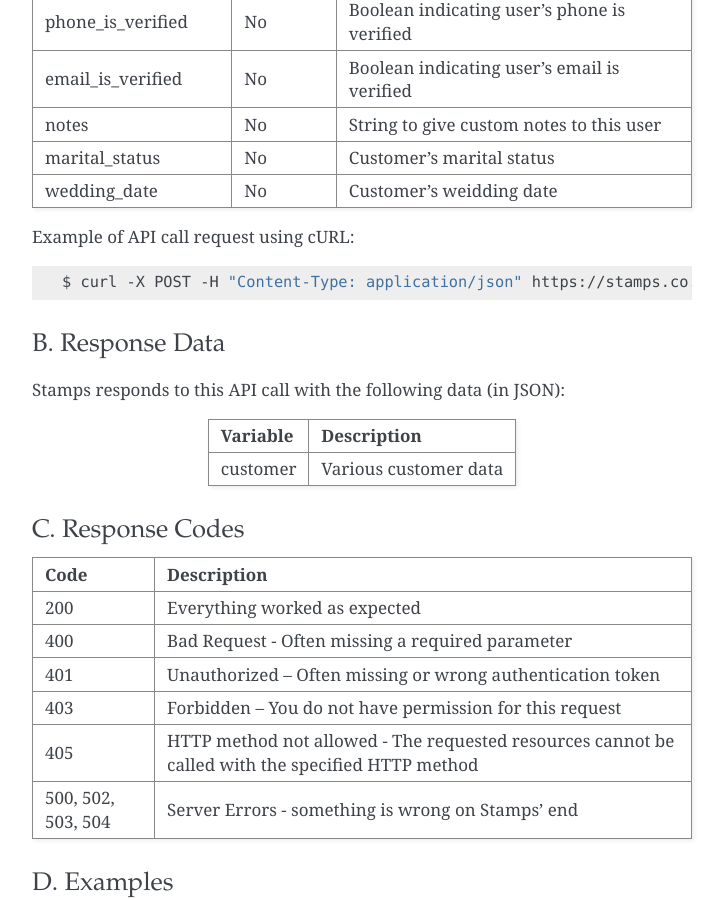
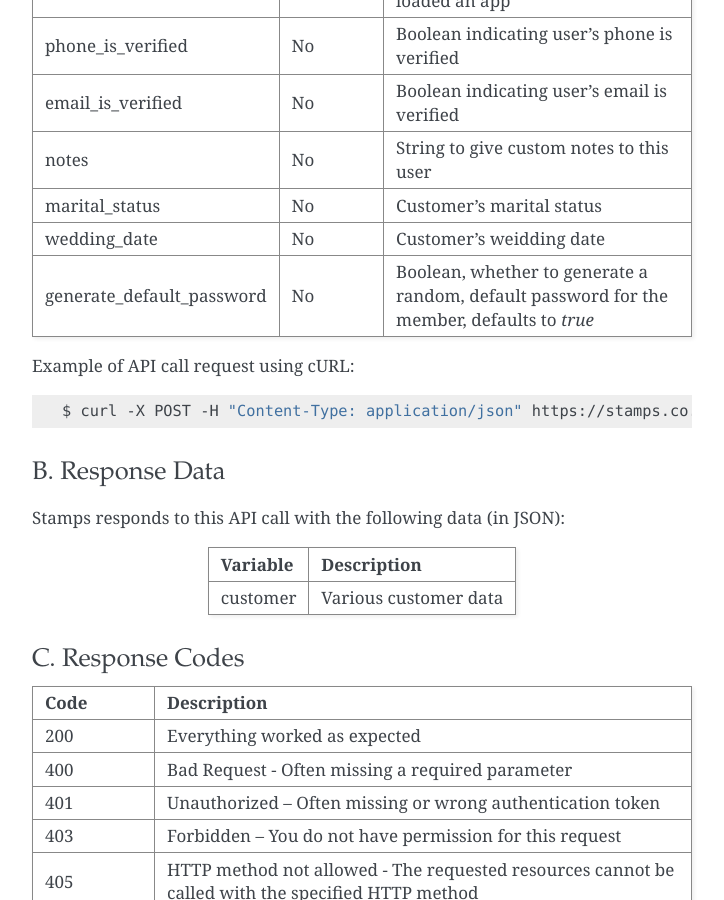
Before and after one commit to ui/stamps-api-docs, a Sphinx documentation site: the page built from source/customer_api.rst, in a window 1280 px wide and 900 px high, scrolled down 9350 px. Shown: the whole window, without its empty margins (388-1112 px from the left). Built offline with Sphinx 7.4.7, drawn with Linux system fonts in a browser that asks for light colours.

Commit message:
Add generate default password on change member info (#149)

```diff
--- a/source/customer_api.rst
+++ b/source/customer_api.rst
@@ -443,28 +443,29 @@ A. Request
 You can use this API to update your customer's profile through Point of Sales
 or other websites.
 
-==================== =========== =========================
-Parameter            Required    Description
-==================== =========== =========================
-user                 Yes         Customer's integer primary key or Card number
-token                Yes         Authentication string
-merchant             Yes         Integer indicating merchant ID
-name                 Yes         Customer's name
-birthday             No          Customer's birthday (with format YYYY-MM-DD)
-gender               No          Customer's gender ("male" or "female")
-email                No          Customer's email
-mobile number        No          Customer's phone number
-address              No          Customer's address
-district             No          Customer's address district ID
-postal_code          No          Customer's postal code
-extra_data           No          Extra data related to customer
-has_downloaded_app   No          Boolean indicating user has downloaded an app
-phone_is_verified    No          Boolean indicating user's phone is verified
-email_is_verified    No          Boolean indicating user's email is verified
-notes                No          String to give custom notes to this user
-marital_status       No          Customer's marital status
-wedding_date         No          Customer's weidding date
-==================== =========== =========================
+============================ =========== =========================
+Parameter                    Required    Description
+============================ =========== =========================
+user                         Yes         Customer's integer primary key or Card number
+token                        Yes         Authentication string
+merchant                     Yes         Integer indicating merchant ID
+name                         Yes         Customer's name
+birthday                     No          Customer's birthday (with format YYYY-MM-DD)
+gender                       No          Customer's gender ("male" or "female")
+email                        No          Customer's email
+mobile number                No          Customer's phone number
+address                      No          Customer's address
+district                     No          Customer's address district ID
+postal_code                  No          Customer's postal code
+extra_data                   No          Extra data related to customer
+has_downloaded_app           No          Boolean indicating user has downloaded an app
+phone_is_verified            No          Boolean indicating user's phone is verified
+email_is_verified            No          Boolean indicating user's email is verified
+notes                        No          String to give custom notes to this user
+marital_status               No          Customer's marital status
+wedding_date                 No          Customer's weidding date
+generate_default_password    No          Boolean, whether to generate a random, default password for the member, defaults to `true`
+============================ =========== =========================
 
 Example of API call request using cURL:
 
```
